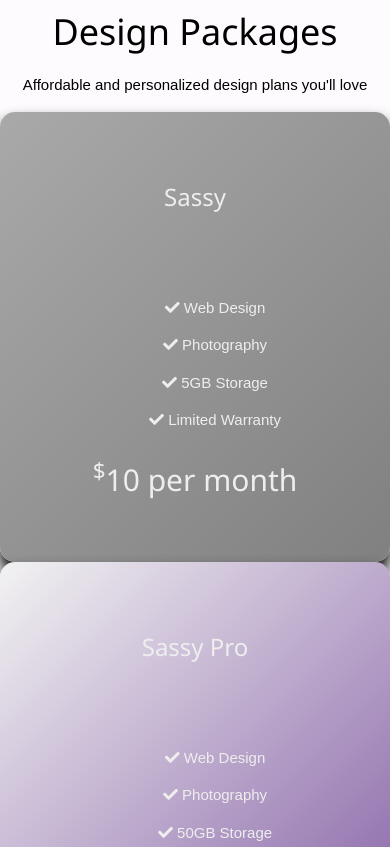
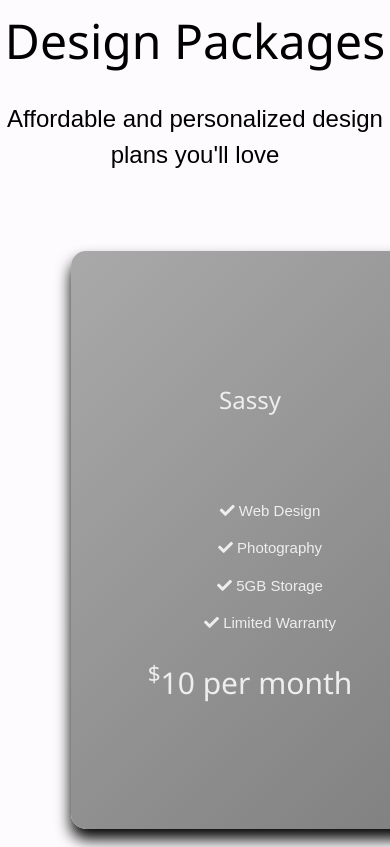
Before and after one commit to DJaymel/SassyHomeDecor, a plain HTML site: page Development/pricing.html in a window 390 px wide. Shown: the part 660-1507 px from the top of the page. Drawn offline with nearby package versions, Linux system fonts and the light colour scheme.

Commit message:
Responsive Finished Throughout. Development Phase Complete

```diff
--- a/Development/css/style.css
+++ b/Development/css/style.css
@@ -439,6 +439,7 @@ padding-right: 10px;
 } */
 .start{
   text-align: center;
+  margin-top: 10em;
 }
 
 .bonusContacttext{
--- a/Development/pricing.html
+++ b/Development/pricing.html
@@ -63,13 +63,14 @@
 
 
         <div class="price_packages">
-              <h1>Design Packages</h1>
-              <p>Affordable and personalized design plans you'll love<p>
+              <h1 class="w3-xxxlarge">Design Packages</h1>
+              <p class="w3-xlarge">Affordable and personalized design plans you'll love<p>
+            <br>
         </div>
 
-        <div class="pricingGrid1">
-          <div class="w3-container w3-third w3-center">
-            <div class="w3-col">
+        <div class="pricingGrid1 w3-container w3-center" style="width: 100%; margin: 0 10% 0 10%;">
+          <div class="w3-container w3-col w3-center w3-margin l3 m3">
+            <div class="w3-col w3-center w3-padding-64">
               <h2 class="w3-xlarge w3-padding-32">Sassy</h2>
               <ul><i class="fas fa-check"></i>&nbsp;Web Design</ul>
               <ul><i class="fas fa-check"></i>&nbsp;Photography</ul>
@@ -78,8 +79,8 @@
               <h2><sup>$</sup>10 per month</h2>
             </div>
           </div>
-          <div class="w3-container w3-third w3-center">
-            <div class="w3-col">
+          <div class="w3-container w3-col w3-third w3-center w3-margin l3 m3">
+            <div class="w3-col w3-center w3-padding-64">
               <h2 class="w3-xlarge w3-padding-32">Sassy Pro</h2>
               <ul><i class="fas fa-check"></i>&nbsp;Web Design</ul>
               <ul><i class="fas fa-check"></i>&nbsp;Photography</ul>
@@ -88,8 +89,8 @@
               <h2><sup>$</sup>25 per month</h2>
             </div>
           </div>
-          <div class="w3-container w3-third w3-center ">
-            <div class="w3-col">
+          <div class="w3-container w3-col w3-third w3-center w3-margin l3 m3">
+            <div class="w3-col w3-center w3-padding-64">
               <h2 class="w3-xlarge w3-padding-32">Sassy Platinum</h2>
                <ul><i class="fas fa-check"></i>&nbsp;Web Design</ul>
                <ul><i class="fas fa-check"></i>&nbsp;Photography</ul>
```
